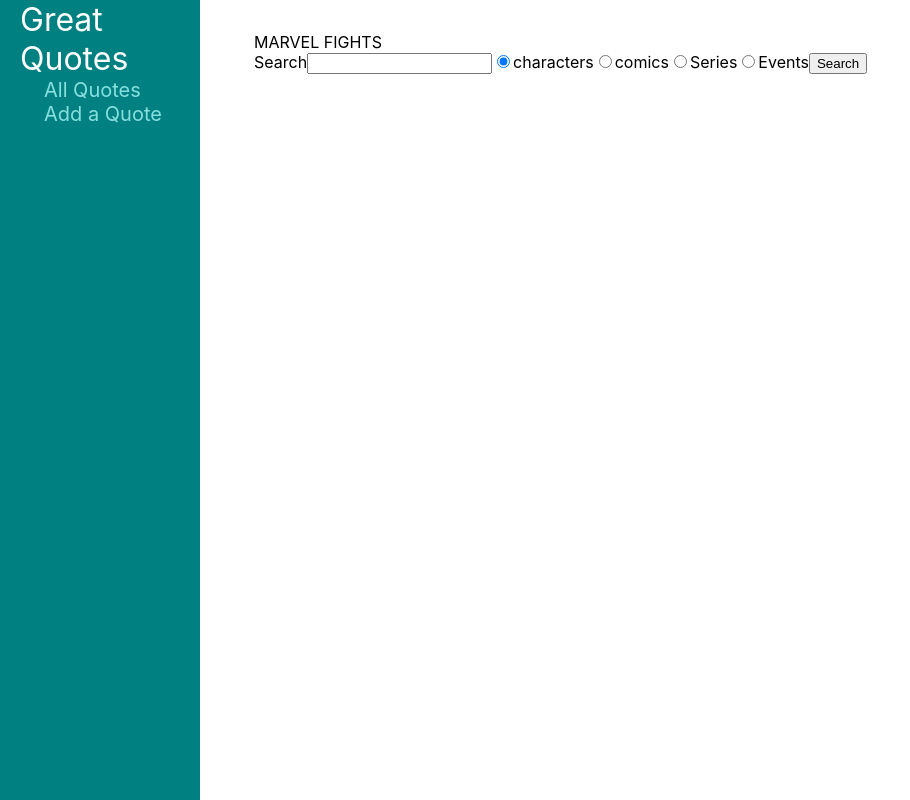
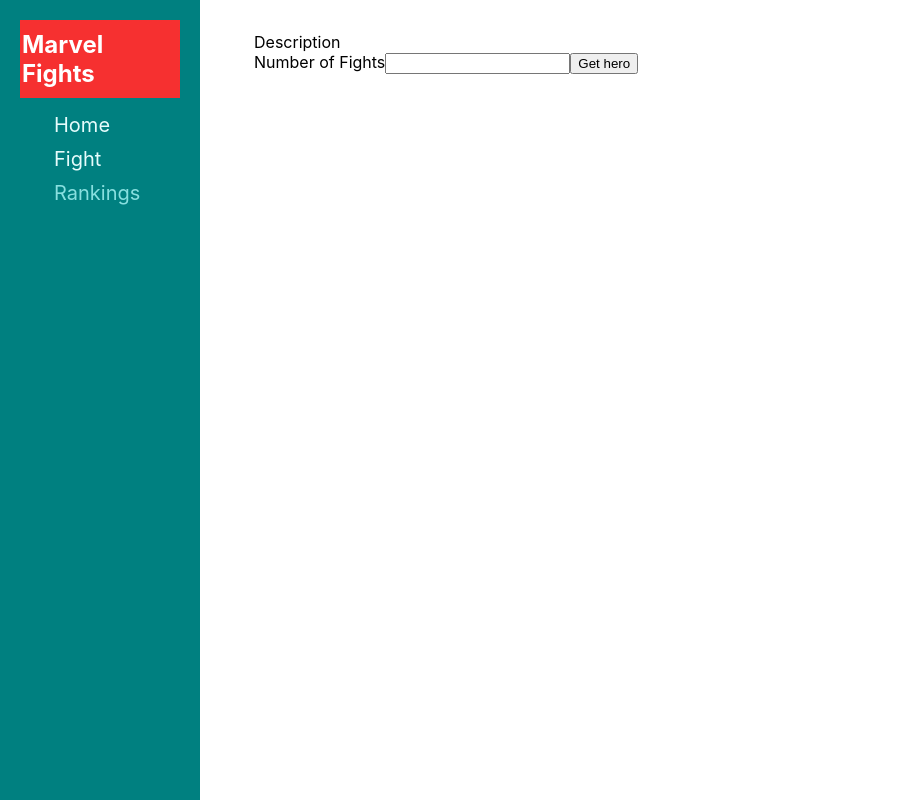
Before and after one commit to sebaulloa1/marvel-fights, a React (Create React App) app: page /fight in a window 1280 px wide. Shown: the whole page, without its empty margins (0-910 px from the left). Built offline with nearby package versions, Linux system fonts and the light colour scheme.

Commit message:
Random hero implemented

```diff
--- a/src/App.js
+++ b/src/App.js
@@ -1,13 +1,21 @@
-import { Route } from "react-router";
+import { Route, Switch } from "react-router";
 import Layout from "./components/Layout/Layout";
+import Fight from "./pages/Fight";
 import Home from "./pages/Home";
+
+export const API_KEY = "80727d5bf08d5acb7187fa7a3a48a957";
 
 function App() {
   return (
     <Layout>
-      <Route path="">
-        <Home />
-      </Route>
+      <Switch>
+        <Route path="/" exact>
+          <Home />
+        </Route>
+        <Route path="/fight">
+          <Fight />
+        </Route>
+      </Switch>
     </Layout>
   );
 }
--- a/src/components/Layout/Sidebar.js
+++ b/src/components/Layout/Sidebar.js
@@ -5,17 +5,22 @@ import classes from "./Sidebar.module.css";
 const Sidebar = () => {
   return (
     <div className={classes.sidebar}>
-      <div className={classes.logo}>Great Quotes</div>
+      <div className={classes.logo}>Marvel Fights</div>
       <nav className={classes.nav}>
         <ul>
           <li>
-            <NavLink to="/quotes" activeClassName={classes.active}>
-              All Quotes
+            <NavLink to="/" activeClassName={classes.active}>
+              Home
             </NavLink>
           </li>
           <li>
-            <NavLink to="/new-quote" activeClassName={classes.active}>
-              Add a Quote
+            <NavLink to="/fight" activeClassName={classes.active}>
+              Fight
+            </NavLink>
+          </li>
+          <li>
+            <NavLink to="/rankings" activeClassName={classes.active}>
+              Rankings
             </NavLink>
           </li>
         </ul>
--- a/src/components/Layout/Sidebar.module.css
+++ b/src/components/Layout/Sidebar.module.css
@@ -1,18 +1,19 @@
 .sidebar {
   grid-area: sidebar;
-  /* width: 5rem;*/
   height: 100%;
   display: flex;
   padding: 0 10%;
-  /*justify-content: space-between;
-  align-items: center;*/
   flex-direction: column;
   background-color: #008080;
 }
 
 .logo {
-  font-size: 2rem;
+  margin-top: 20px;
+  font-size: 1.5rem;
+  font-weight: 700;
   color: white;
+  background-color: #f63030;
+  padding: 10px 2px;
 }
 
 .nav {
@@ -23,13 +24,14 @@
   list-style: none;
   display: flex;
   flex-direction: column;
-  margin: 0;
-  padding: 0;
+  margin: 10px 0;
+  padding: 0 10px;
 }
 
 .nav li {
   margin-left: 1.5rem;
   font-size: 1.25rem;
+  padding: 5px 0;
 }
 
 .nav a {
--- /dev/null
+++ b/src/pages/Fight.js
@@ -0,0 +1,88 @@
+import { Fragment, useState } from "react";
+import { API_KEY } from "../App";
+
+const getRandomInt = (min, max) => {
+  return Math.floor(Math.random() * (max - min + 1)) + min;
+};
+
+const Fight = () => {
+  const [firstCharacter, setFirstCharacter] = useState({});
+  const [secondCharacter, setSecondCharacter] = useState({});
+  const getTotalCharacters = async () => {
+    const response = await fetch(
+      `http://gateway.marvel.com/v1/public/characters?apikey=${API_KEY}`
+    );
+    const data = await response.json();
+    return parseInt(data.data.total);
+  };
+
+  const getCharacter = async (number) => {
+    const params = new URLSearchParams({
+      apikey: API_KEY,
+      limit: 1,
+      offset: number,
+    });
+    const response = await fetch(
+      `http://gateway.marvel.com/v1/public/characters?` + params
+    );
+    const data = await response.json();
+    return data.data.results[0];
+  };
+
+  const getTwoRandomCharacter = async () => {
+    const totalCharacters = await getTotalCharacters();
+    const firstRandomNumber = getRandomInt(0, totalCharacters);
+    let secondRandomNumber = getRandomInt(0, totalCharacters);
+    while (firstRandomNumber === secondRandomNumber) {
+      secondRandomNumber = getRandomInt(0, totalCharacters);
+    }
+    const firstRandomCharacter = await getCharacter(firstRandomNumber);
+    setFirstCharacter({
+      id: firstRandomCharacter.id,
+      name: firstRandomCharacter.name,
+      imgPath: `${firstRandomCharacter.thumbnail.path}/portrait_medium.${firstRandomCharacter.thumbnail.extension}`,
+      comics: firstRandomCharacter.comics.items.map((comic) => comic.name),
+      events: firstRandomCharacter.events.items.map((event) => event.name),
+      series: firstRandomCharacter.series.items.map((serie) => serie.name),
+    });
+    const secondRandomCharacter = await getCharacter(secondRandomNumber);
+    setSecondCharacter({
+      id: secondRandomCharacter.id,
+      name: secondRandomCharacter.name,
+      imgPath: `${secondRandomCharacter.thumbnail.path}/portrait_medium.${secondRandomCharacter.thumbnail.extension}`,
+      comics: secondRandomCharacter.comics.items.map((comic) => comic.name),
+      events: secondRandomCharacter.events.items.map((event) => event.name),
+      series: secondRandomCharacter.series.items.map((serie) => serie.name),
+    });
+
+    console.log(firstRandomCharacter);
+    console.log(secondRandomCharacter);
+  };
+
+  return (
+    <Fragment>
+      <div>Description</div>
+      <div>
+        <form>
+          <label htmlFor="numberOfFights">Number of Fights</label>
+          <input name="numberOfFights" min="1" type="number" />
+          <button type="button" onClick={getTwoRandomCharacter}>
+            Get hero
+          </button>
+        </form>
+      </div>
+      <div>
+        <div>
+          <h1>{firstCharacter.name}</h1>
+          <img src={firstCharacter.imgPath} alt="" />
+        </div>
+        <div>
+          <h1>{secondCharacter.name}</h1>
+          <img src={secondCharacter.imgPath} alt="" />
+        </div>
+      </div>
+    </Fragment>
+  );
+};
+
+export default Fight;
--- a/src/pages/Home.js
+++ b/src/pages/Home.js
@@ -2,7 +2,7 @@ import { useEffect } from "react";
 import { useRef } from "react";
 import { useState } from "react";
 import { Fragment } from "react";
-import SearchResults from "../components/search/SearchResults";
+import SearchResults from "../components/Search/SearchResults";
 
 const Home = () => {
   const [searchInput, setSearchInput] = useState("");
```
